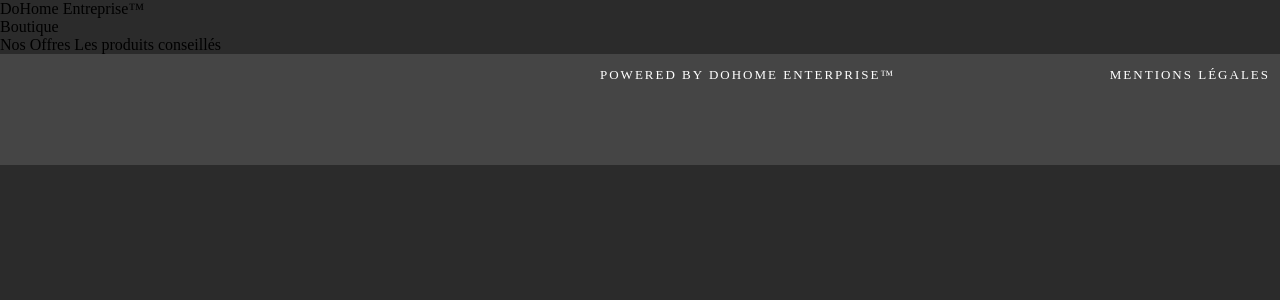
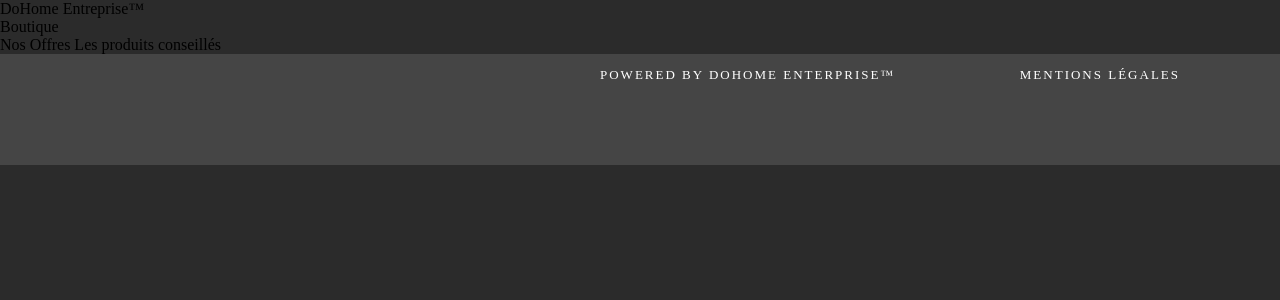
Before and after one commit to Nicolass-B/DoHome, a PHP site: page /Vue/Boutique.php in a window 1280 px wide. Shown: the part 99-399 px from the top of the page. Run offline with PHP 8.4, Linux system fonts and the light colour scheme.

```diff
--- a/css/HautBasDePage.css
+++ b/css/HautBasDePage.css
@@ -146,7 +146,7 @@ footer {
 
 .droite {
     position: absolute;
-    right: 10px;
+    right: 100px;
 
 }
 
```
